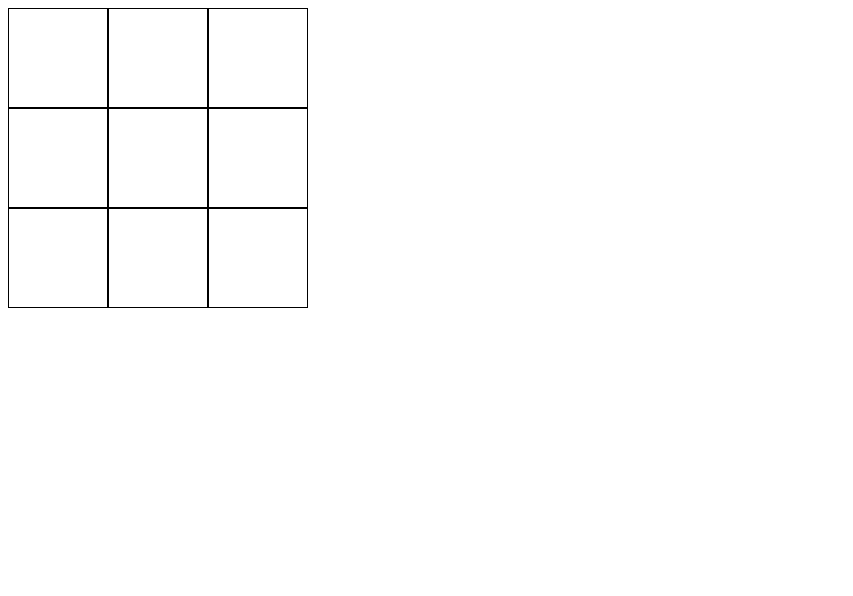
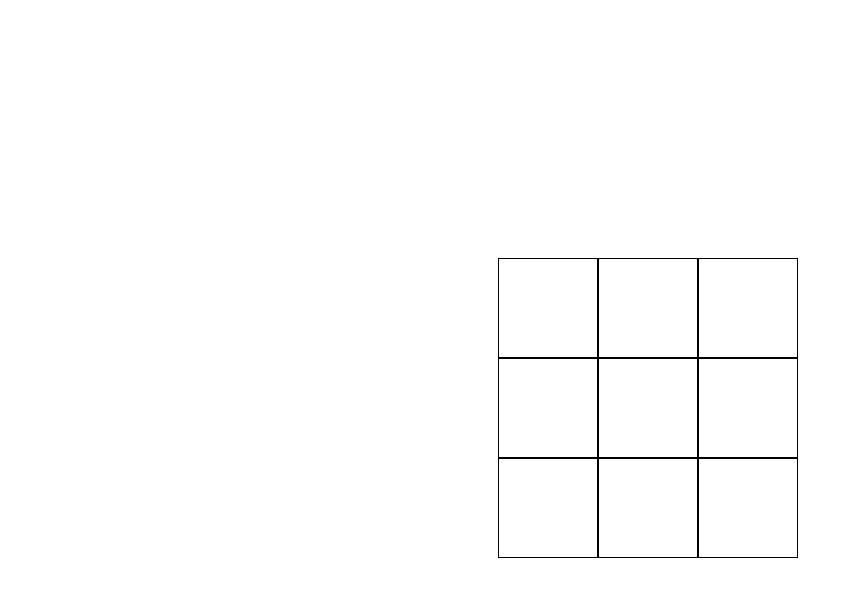
Before and after one commit to usujoy/tic-tac-toe, a plain HTML site: page index.html in a window 1280 px wide. Shown: the whole page, without its empty margins (0-853 px from the left). Drawn offline with Linux system fonts and the light colour scheme.

Commit message:
added some more styles

```diff
--- a/style.css
+++ b/style.css
@@ -1,3 +1,11 @@
+body {
+  height: 100vh;
+  width: 100vw;
+  display: flex;
+  justify-content: center;
+  align-items: center;
+}
+
 .outerBox {
   width: 300px;
   display: flex;
@@ -9,4 +17,7 @@
   height: 100px;
   border: 1px solid black;
   box-sizing: border-box;
+  display: flex;
+  justify-content: center;
+  align-items: center;
 }
```
